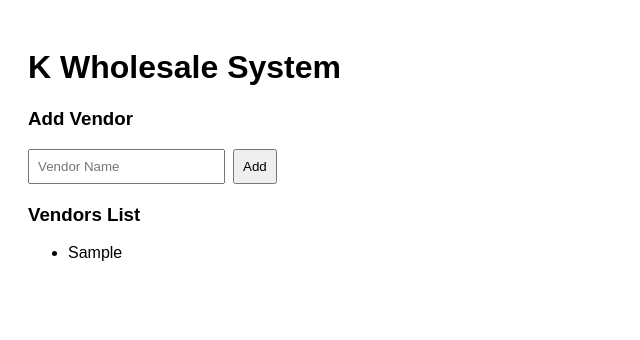
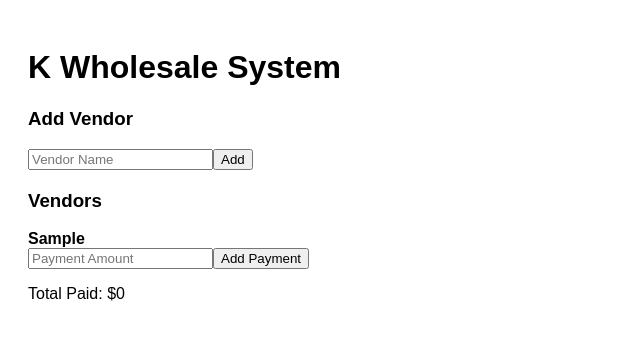
Before and after one commit to kwholesale/K-wholesale, a React (Vite) app: page / in a window 1280 px wide. Both pictures are taken after typing "Sample" into the empty fields and a click on the button "Add". Shown: the top 340 px of the page, without its empty margins (0-640 px from the left). Built offline with nearby package versions, Linux system fonts and the light colour scheme.

Commit message:
Update App.jsx

```diff
--- a/App.jsx
+++ b/App.jsx
@@ -3,11 +3,20 @@ import React, { useState } from "react";
 export default function App() {
   const [vendors, setVendors] = useState([]);
   const [name, setName] = useState("");
+  const [amount, setAmount] = useState("");
 
   const addVendor = () => {
     if (!name.trim()) return;
-    setVendors([...vendors, { name }]);
+    setVendors([...vendors, { name, payments: [] }]);
     setName("");
+  };
+
+  const addPayment = (index) => {
+    if (!amount) return;
+    const updated = [...vendors];
+    updated[index].payments.push(Number(amount));
+    setVendors(updated);
+    setAmount("");
   };
 
   return (
@@ -19,18 +28,37 @@ export default function App() {
         value={name}
         onChange={(e) => setName(e.target.value)}
         placeholder="Vendor Name"
-        style={{ padding: 8, marginRight: 8 }}
       />
-      <button onClick={addVendor} style={{ padding: 8 }}>
-        Add
-      </button>
+      <button onClick={addVendor}>Add</button>
 
-      <h3 style={{ marginTop: 20 }}>Vendors List</h3>
-      <ul>
-        {vendors.map((v, i) => (
-          <li key={i}>{v.name}</li>
-        ))}
-      </ul>
+      <h3 style={{ marginTop: 20 }}>Vendors</h3>
+
+      {vendors.map((v, i) => (
+        <div key={i} style={{ marginBottom: 20 }}>
+          <strong>{v.name}</strong>
+
+          <div>
+            <input
+              type="number"
+              placeholder="Payment Amount"
+              value={amount}
+              onChange={(e) => setAmount(e.target.value)}
+            />
+            <button onClick={() => addPayment(i)}>Add Payment</button>
+          </div>
+
+          <ul>
+            {v.payments.map((p, idx) => (
+              <li key={idx}>${p}</li>
+            ))}
+          </ul>
+
+          <p>
+            Total Paid: $
+            {v.payments.reduce((a, b) => a + b, 0)}
+          </p>
+        </div>
+      ))}
     </div>
   );
 }
```
